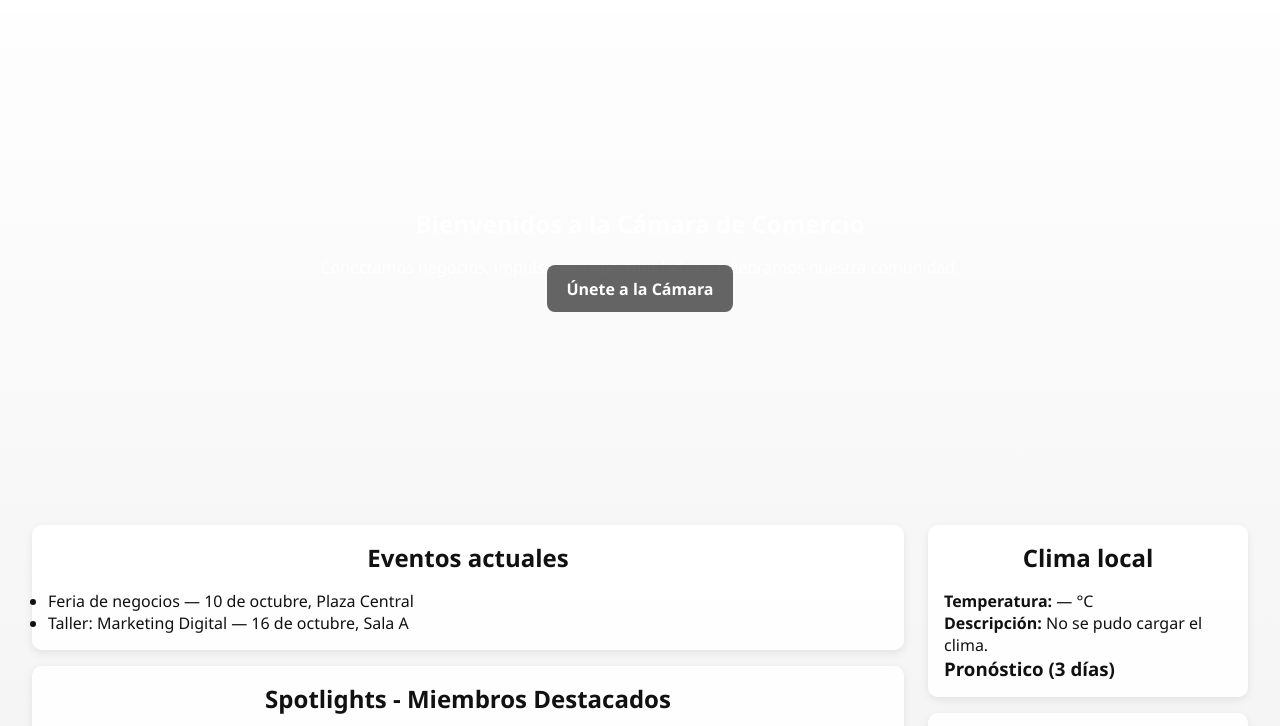
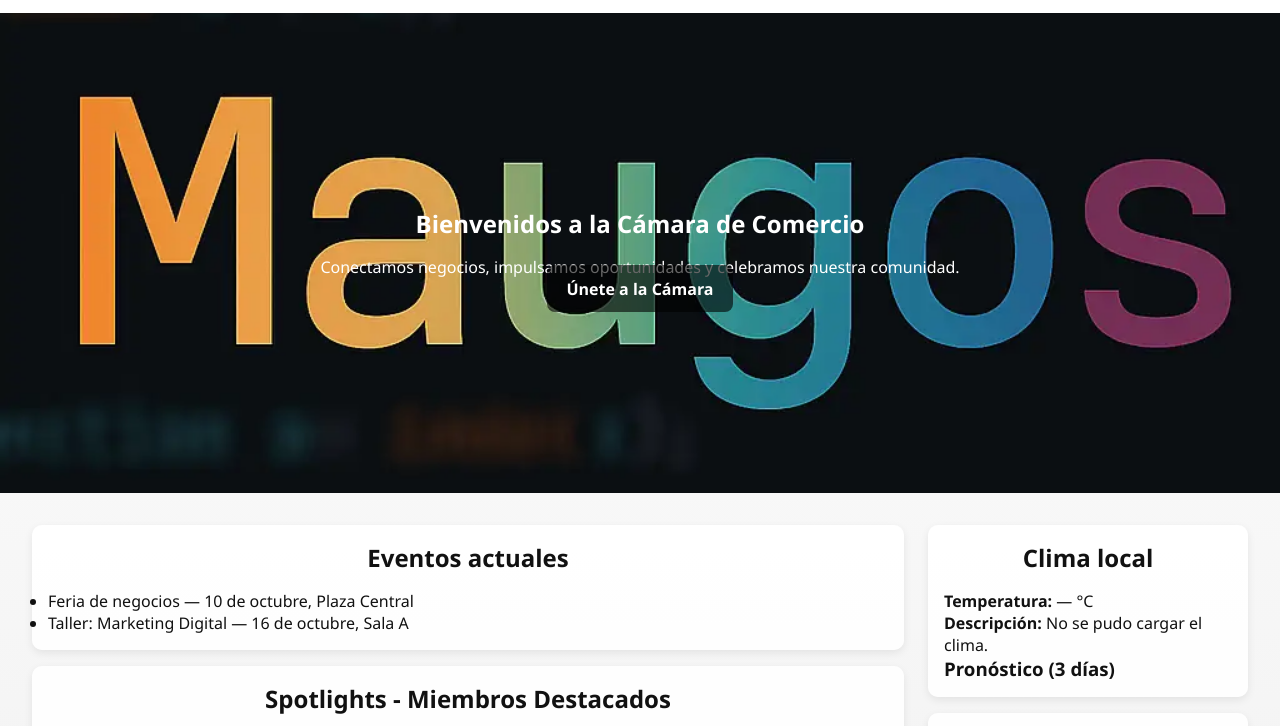
Before and after one commit to maugos1813/wdd231, a plain HTML site: page chamber/index.html in a window 1280 px wide. Shown: the part 59-785 px from the top of the page. Drawn offline with Linux system fonts and the light colour scheme; the site is published under a folder, as on GitHub Pages, so addresses that start at the root find nothing; no server answers.

Commit message:
finally?

```diff
--- a/chamber/styles/index.css
+++ b/chamber/styles/index.css
@@ -84,7 +84,7 @@ nav a:hover {
   place-items: center;
   min-height: 60vh;
   padding: 2rem;
-  background-image: url('/chamber/images/maugos.webp');
+  background-image: url('../images/maugos.webp');
   background-size: cover;
   background-position: center;
   color: white;
```
